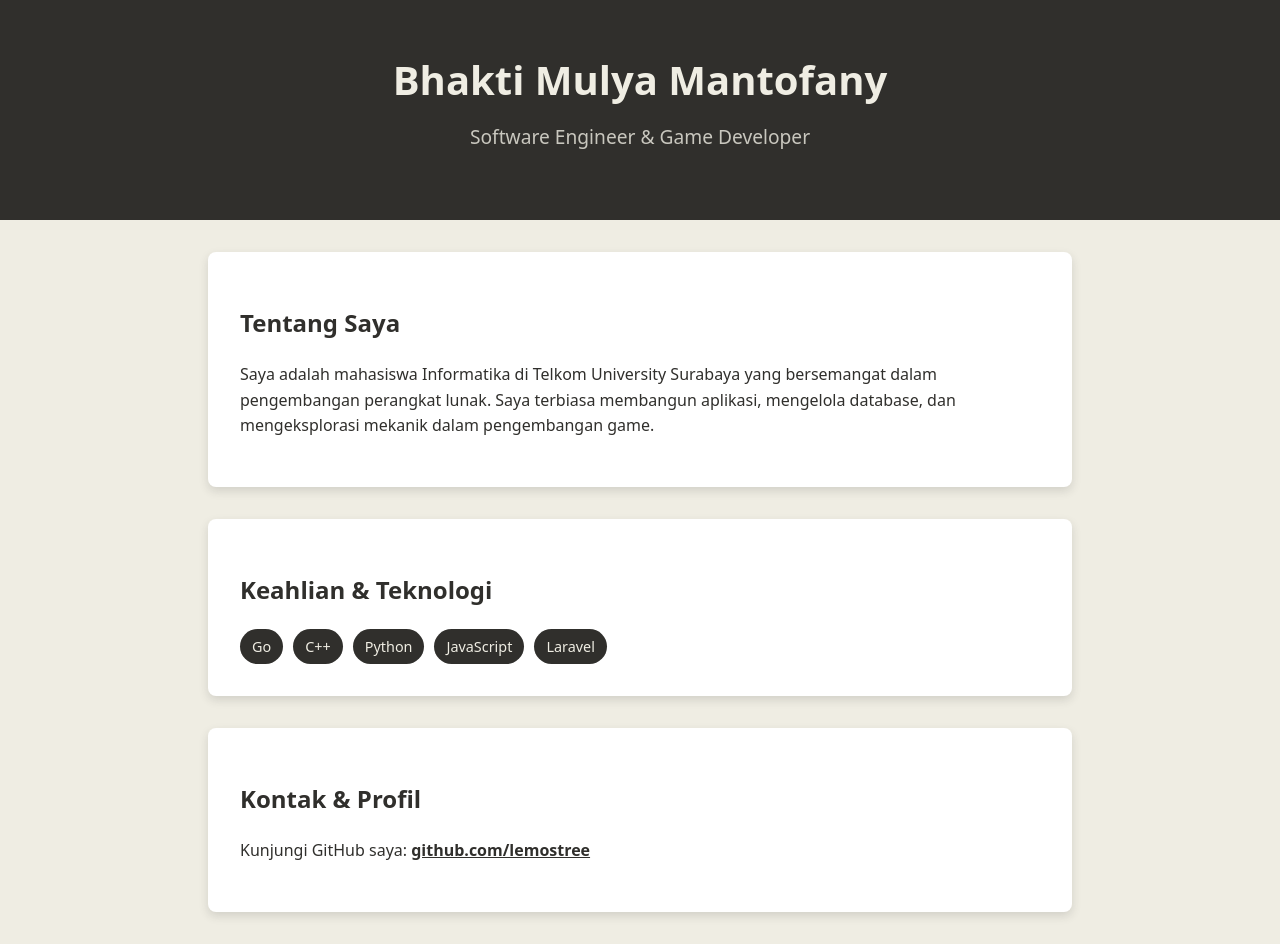
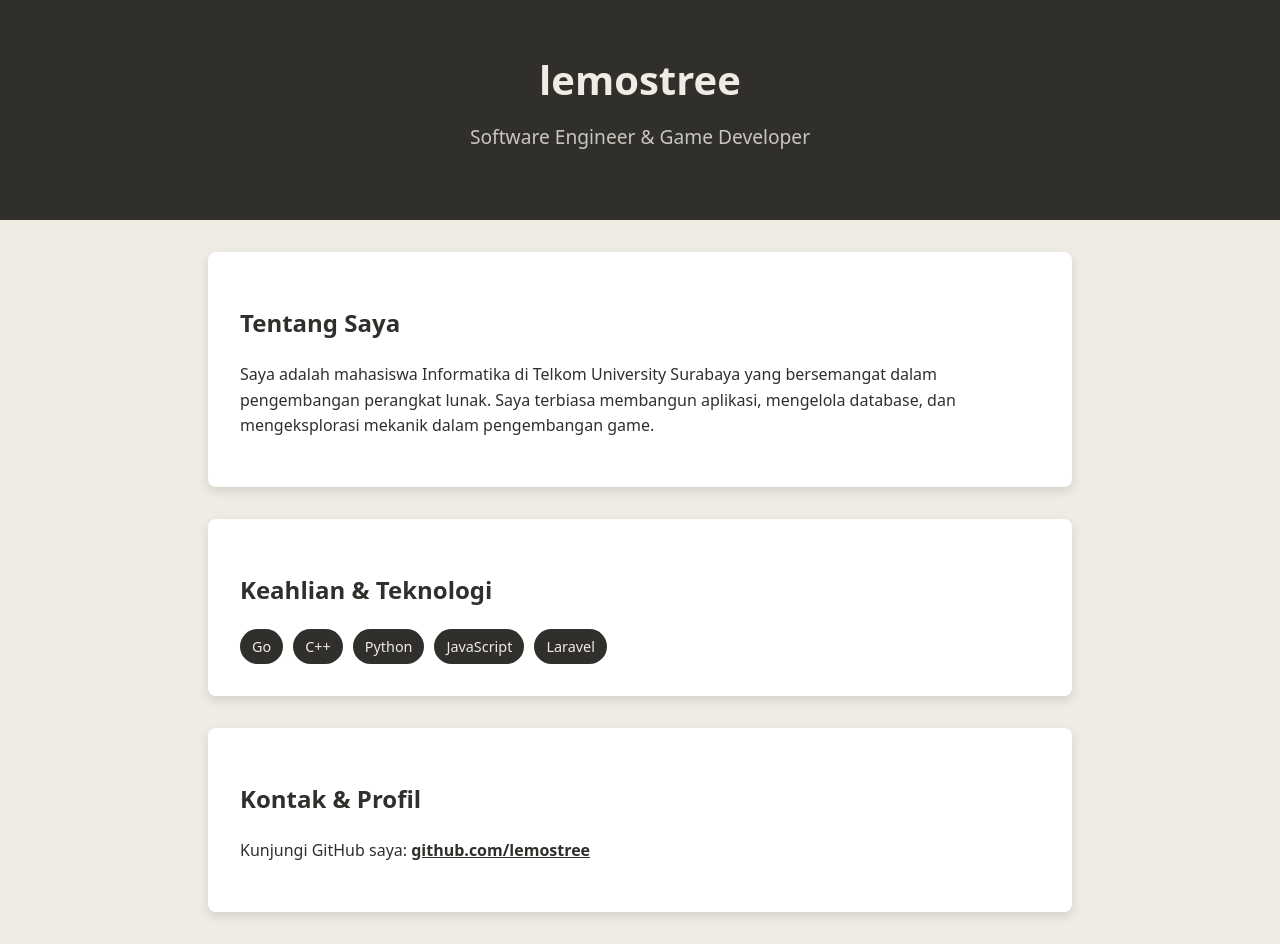
Before and after one commit to lemostree/lemostree.github.io, a plain HTML site: page index.html in a window 1280 px wide. Drawn offline with Linux system fonts and the light colour scheme.

Commit message:
Update title

```diff
--- a/index.html
+++ b/index.html
@@ -3,7 +3,7 @@
 <head>
     <meta charset="UTF-8">
     <meta name="viewport" content="width=device-width, initial-scale=1.0">
-    <title>Portofolio | Bhakti Mulya Mantofany</title>
+    <title>lemostree</title>
     <style>
         body {
             font-family: system-ui, -apple-system, sans-serif;
@@ -63,7 +63,7 @@
 <body>
 
     <header>
-        <h1>Bhakti Mulya Mantofany</h1>
+        <h1>lemostree</h1>
         <p>Software Engineer & Game Developer</p>
     </header>
 
```
